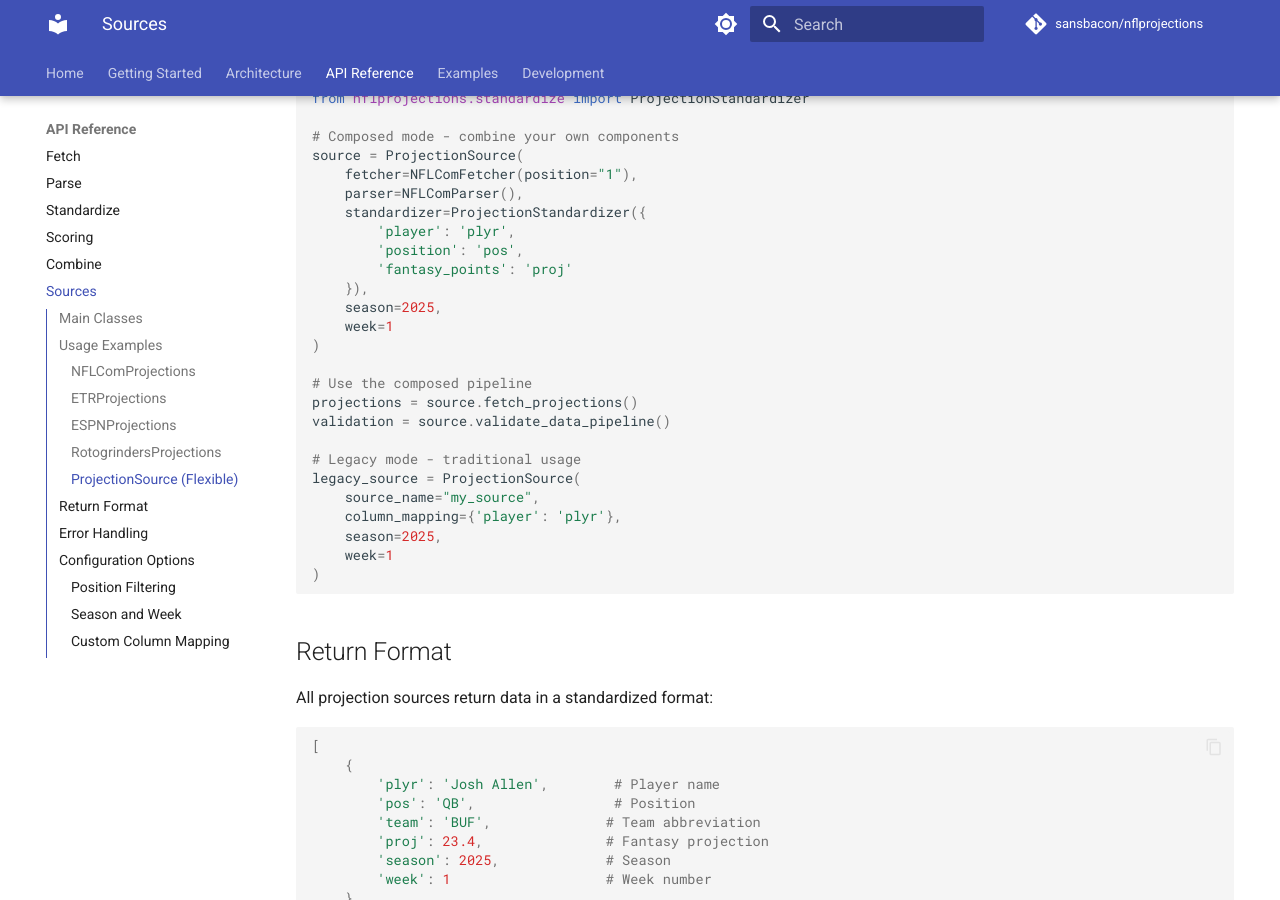
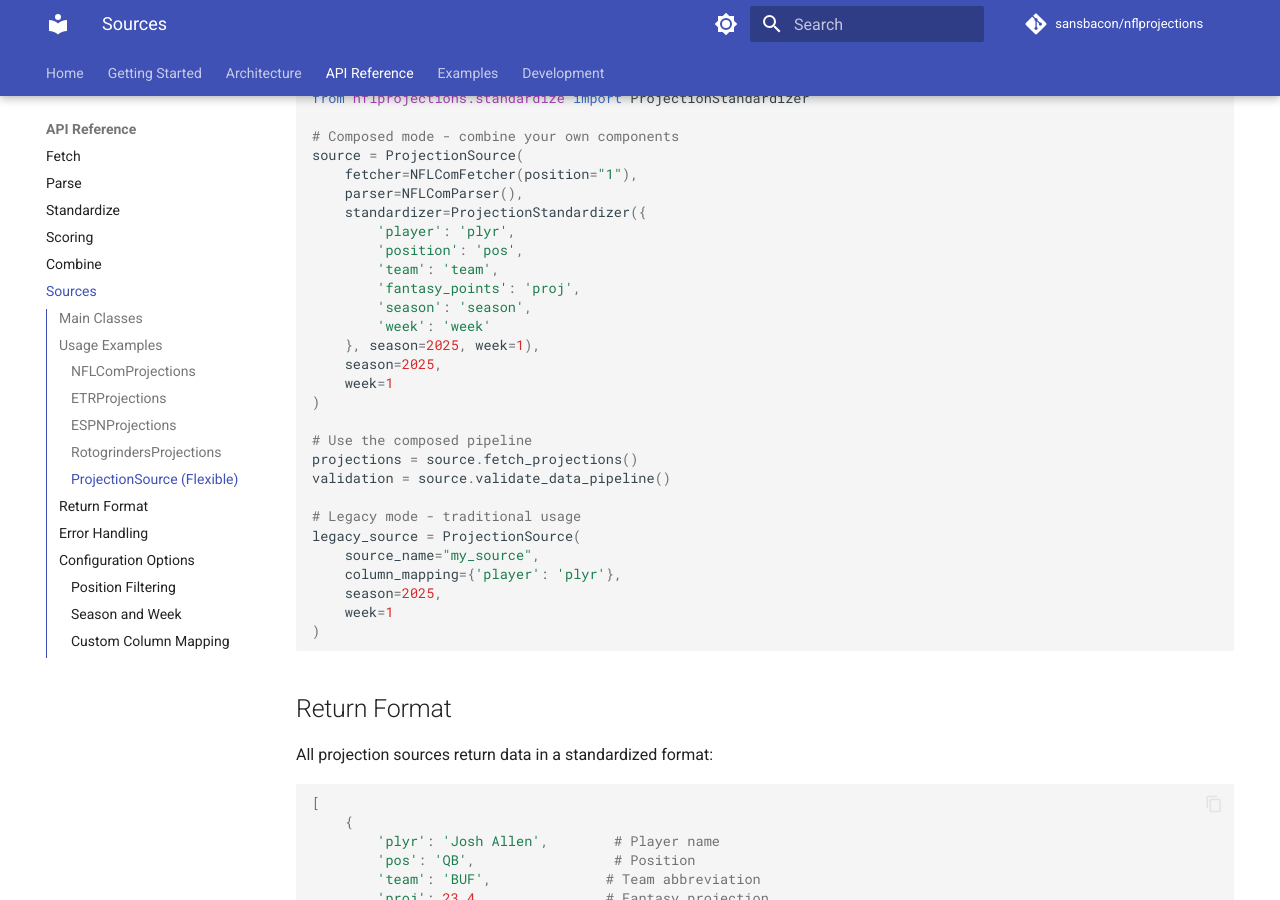
Before and after one commit to sansbacon/nflprojections, an MkDocs documentation site: the page built from docs/api/sources.md, in a window 1280 px wide and 900 px high, scrolled down 2569 px. Built offline with MkDocs 1.6.1 and Material for MkDocs 9.7.7, drawn with Linux system fonts in a browser that asks for light colours; comment, search, counter and statistics services are not loaded.

Commit message:
Fix standardizer examples to include all required column mappings
Co-authored-by: sansbacon <2755657+sansbacon@users.noreply.github.com>

```diff
--- a/docs/api/sources.md
+++ b/docs/api/sources.md
@@ -122,8 +122,11 @@ source = ProjectionSource(
     standardizer=ProjectionStandardizer({
         'player': 'plyr',
         'position': 'pos',
-        'fantasy_points': 'proj'
-    }),
+        'team': 'team',
+        'fantasy_points': 'proj',
+        'season': 'season',
+        'week': 'week'
+    }, season=2025, week=1),
     season=2025,
     week=1
 )
```
Also changed, not shown: docs/quickstart.md (+4 -2 lines).
